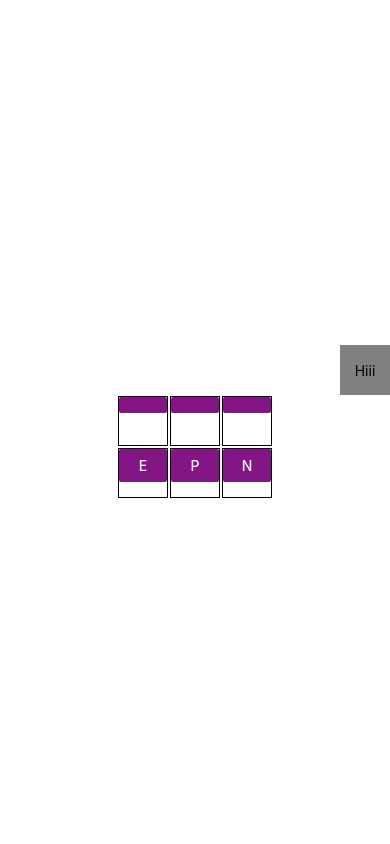
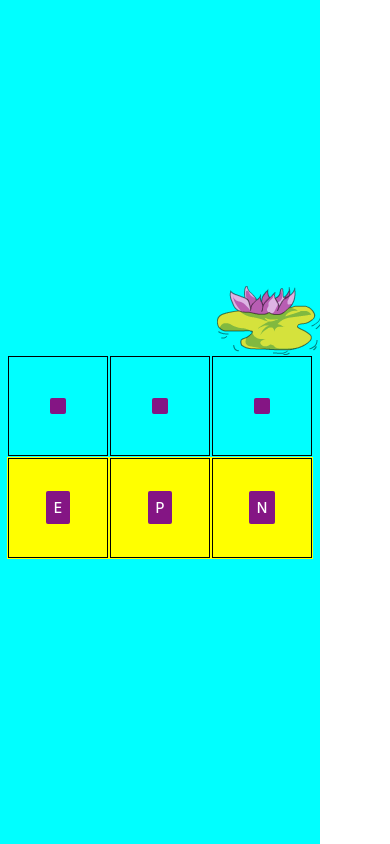
Before and after one commit to Dafin/covalent-ponding, a React Native app: screen / in a window 390 px wide. Built offline with nearby package versions, Linux system fonts and the light colour scheme.

Commit message:
- Added lily image, component styling

```diff
--- a/App.js
+++ b/App.js
@@ -1,5 +1,5 @@
 import React, {Component} from 'react';
-import {StyleSheet, Text, View, Button, TouchableOpacity} from 'react-native';
+import {StyleSheet, Text, View, Button, TouchableOpacity, Image, ImageBackground} from 'react-native';
 import {chain, find, filter, map} from 'lodash';
 
 const WaterLilly = (isCorrect) => {
@@ -8,7 +8,8 @@ const WaterLilly = (isCorrect) => {
       <TouchableOpacity
         onPress={() => alert("Placeholder")}
         color="#aaaaaa"
-      ><Text>Hiii</Text>
+      >
+        <Image source={require("./images/lily.png")}/>
       </TouchableOpacity>
     </View>
   );
@@ -104,6 +105,10 @@ export default class App extends Component {
 
     return (
         <View style={styles.container}>
+        <ImageBackground
+          source={require("./images/lily.png")}
+          style ={styles.background}
+        />
 
           <WaterLilly />
 
@@ -140,7 +145,9 @@ export default class App extends Component {
               .value()
             }
           </View>
+
         </View>
+
     );
   }
 }
@@ -149,29 +156,44 @@ const styles = StyleSheet.create({
   container: {
     flex: 1,
     flexDirection: 'column',
-    backgroundColor: '#fff',
     alignItems: 'center',
     justifyContent: 'center',
+    backgroundColor: 'cyan',
+    height: 699,
+    width: 320
+
+
+
   },
+
   pond: {
-    flexDirection: 'row'
+    flexDirection: 'row',
+    backgroundColor: 'aqua'
+
   },
   bank: {
-    flexDirection: 'row'
+    flexDirection: 'row',
+    backgroundColor: 'yellow'
+
   },
   spot: {
     borderWidth: 1,
-    minHeight: 50,
-    minWidth: 50,
-    margin: 1
+    minHeight: 100,
+    minWidth: 100,
+    margin: 1,
+    alignItems: 'center',
+    justifyContent: 'center'
   },
   waterlilly: {
-    backgroundColor:'gray',
     minHeight: 50,
     alignSelf: 'flex-end',
     minWidth: 50,
     alignItems: 'center',
-    justifyContent: 'center'
+    justifyContent: 'center',
+  },
+  background: {
+    width: null,
+    height: null
   }
 
 });
```
Also changed, not shown: images/lily.png (added). Lines whose indentation alone changed are shown as unchanged.
